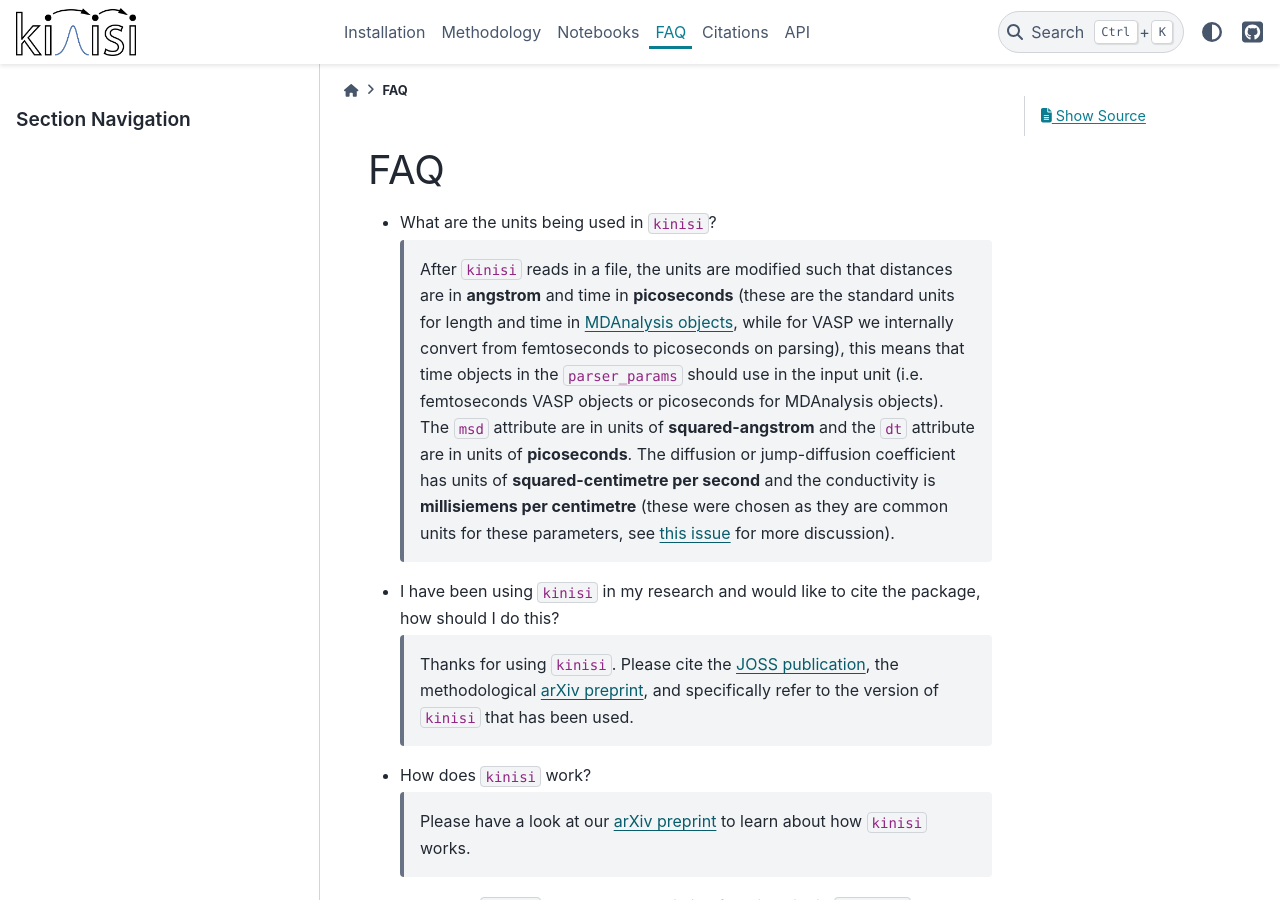
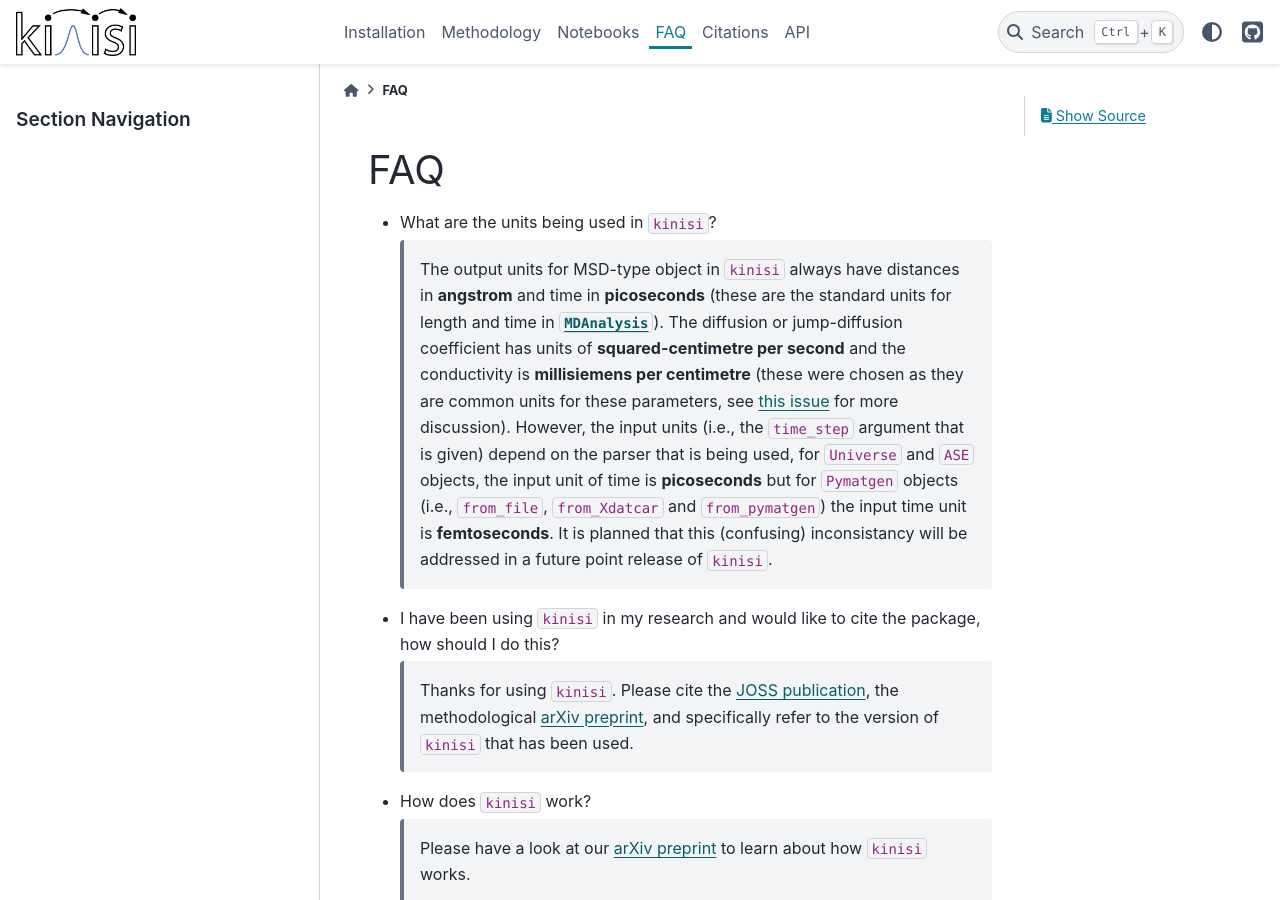
Before and after one commit to bjmorgan/kinisi, a Sphinx documentation site: the page built from docs/source/faq.md, in a window 1280 px wide and 900 px high. Built offline with Sphinx 7.4.7 and the PyData theme 0.15.4, drawn with Linux system fonts in a browser that asks for light colours.

Commit message:
Raise a warning and fix to documentation with respect to units

```diff
--- a/docs/source/faq.md
+++ b/docs/source/faq.md
@@ -2,16 +2,17 @@
 
 - What are the units being used in `kinisi`?
 
-    > After `kinisi` reads in a file, the units are modified such that distances are in **angstrom** and time
-    > in **picoseconds** (these are the standard units for length and time in
-    > [MDAnalysis objects](https://docs.mdanalysis.org/1.1.1/documentation_pages/units.html), while for VASP
-    > we internally convert from femtoseconds to picoseconds on parsing), this means that time objects in
-    > the `parser_params` should use in the input unit (i.e. femtoseconds VASP objects or picoseconds for MDAnalysis objects).
-    > The `msd` attribute are in units of **squared-angstrom** and the `dt` attribute are in units of **picoseconds**.
-    > The diffusion or jump-diffusion coefficient has units of **squared-centimetre per second** and the conductivity is
+    > The output units for MSD-type object in `kinisi` always have distances in **angstrom** and time in **picoseconds**
+    > (these are the standard units for length and time in
+    > [`MDAnalysis`](https://docs.mdanalysis.org/1.1.1/documentation_pages/units.html)). The diffusion or
+    > jump-diffusion coefficient has units of **squared-centimetre per second** and the conductivity is
     > **millisiemens per centimetre** (these were chosen as they are common units for these
     > parameters, see [this issue](https://github.com/bjmorgan/kinisi/issues/65#issuecomment-2138777775) for
-    > more discussion).
+    > more discussion). However, the input units (i.e., the `time_step` argument that is given) depend on the parser
+    > that is being used, for `Universe` and `ASE` objects, the input unit of time is **picoseconds** but for
+    > `Pymatgen` objects (i.e., `from_file`, `from_Xdatcar` and `from_pymatgen`) the input time unit is
+    > **femtoseconds**. It is planned that this (confusing) inconsistancy will be addressed in a future point
+    > release of `kinisi`.
 
 - I have been using `kinisi` in my research and would like to cite the package, how should I do this?
 
```
Also changed, not shown: 1 other file.
